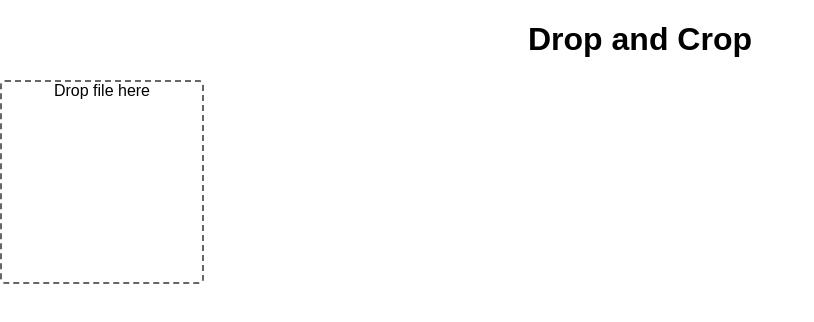
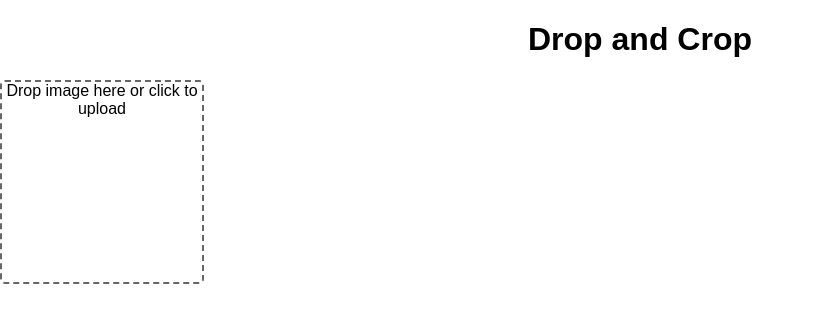
Before and after one commit to codingforentrepreneurs/Try-Reactjs, a React (Create React App) app: page / in a window 1280 px wide. Shown: the top 322 px of the page, without its empty margins (0-814 px from the left). Built offline with nearby package versions, Linux system fonts and the light colour scheme.

Commit message:
26 - Image Preview after Dropzone

```diff
--- a/src/learn/ImgDropAndCrop.js
+++ b/src/learn/ImgDropAndCrop.js
@@ -2,38 +2,73 @@ import React, { Component } from 'react'
 
 import Dropzone from 'react-dropzone'
 
-const imageMaxSize = 10 // bytes
+const imageMaxSize = 1000000000 // bytes
+const acceptedFileTypes = 'image/x-png, image/png, image/jpg, image/jpeg, image/gif'
+const acceptedFileTypesArray = acceptedFileTypes.split(",").map((item) => {return item.trim()})
+class ImgDropAndCrop extends Component {
+    constructor(props){
+        super(props)
+        this.state = {
+            imgSrc: null
+        }
+    }
 
-class ImgDropAndCrop extends Component {
-
-    handleOnDrop = (files, rejectedFiles) => {
-        // console.log(files)
-        // console.log('rejected files are', rejectedFiles)
-        if (rejectedFiles && rejectedFiles.length > 0){
-            const currentRejectFile = rejectedFiles[0]
-            const currentRejectFileType = currentRejectFile.type
-            const currentRejectFileSize = currentRejectFile.size
-            if(currentRejectFileSize > imageMaxSize) {
-                alert("This file is too big")
-            }
-        }
-
-
+    verifyFile = (files) => {
         if (files && files.length > 0){
             const currentFile = files[0]
             const currentFileType = currentFile.type
             const currentFileSize = currentFile.size
             if(currentFileSize > imageMaxSize) {
-                alert("This file is too big")
+                alert("This file is not allowed. " + currentFileSize + " bytes is too large")
+                return false
             }
+            if (!acceptedFileTypesArray.includes(currentFileType)){
+                alert("This file is not allowed. Only images are allowed.")
+                return false
+            }
+            return true
+        }
+    }
+
+    handleOnDrop = (files, rejectedFiles) => {
+        if (rejectedFiles && rejectedFiles.length > 0){
+            this.verifyFile(rejectedFiles)
+        }
+
+
+        if (files && files.length > 0){
+             const isVerified = this.verifyFile(files)
+             if (isVerified){
+                 // imageBase64Data
+                 const currentFile = files[0]
+                 const myFileItemReader = new FileReader()
+                 myFileItemReader.addEventListener("load", ()=>{
+                     console.log(myFileItemReader.result)
+                     this.setState({
+                         imgSrc: myFileItemReader.result
+                     })
+                 }, false)
+
+                 myFileItemReader.readAsDataURL(currentFile)
+
+             }
         }
     }
 
   render () {
+      const {imgSrc} = this.state
     return (
       <div>
         <h1>Drop and Crop</h1>
-        <Dropzone onDrop={this.handleOnDrop} accept='image/*' multiple={false} maxSize={imageMaxSize}>Drop file here</Dropzone>
+        {imgSrc !== null ?
+            <div>
+                {imgSrc}
+                <img src={imgSrc} />
+             </div>:
+
+             <Dropzone onDrop={this.handleOnDrop} accept={acceptedFileTypes} multiple={false} maxSize={imageMaxSize}>Drop image here or click to upload</Dropzone>
+         }
+
       </div>
     )
   }
```
